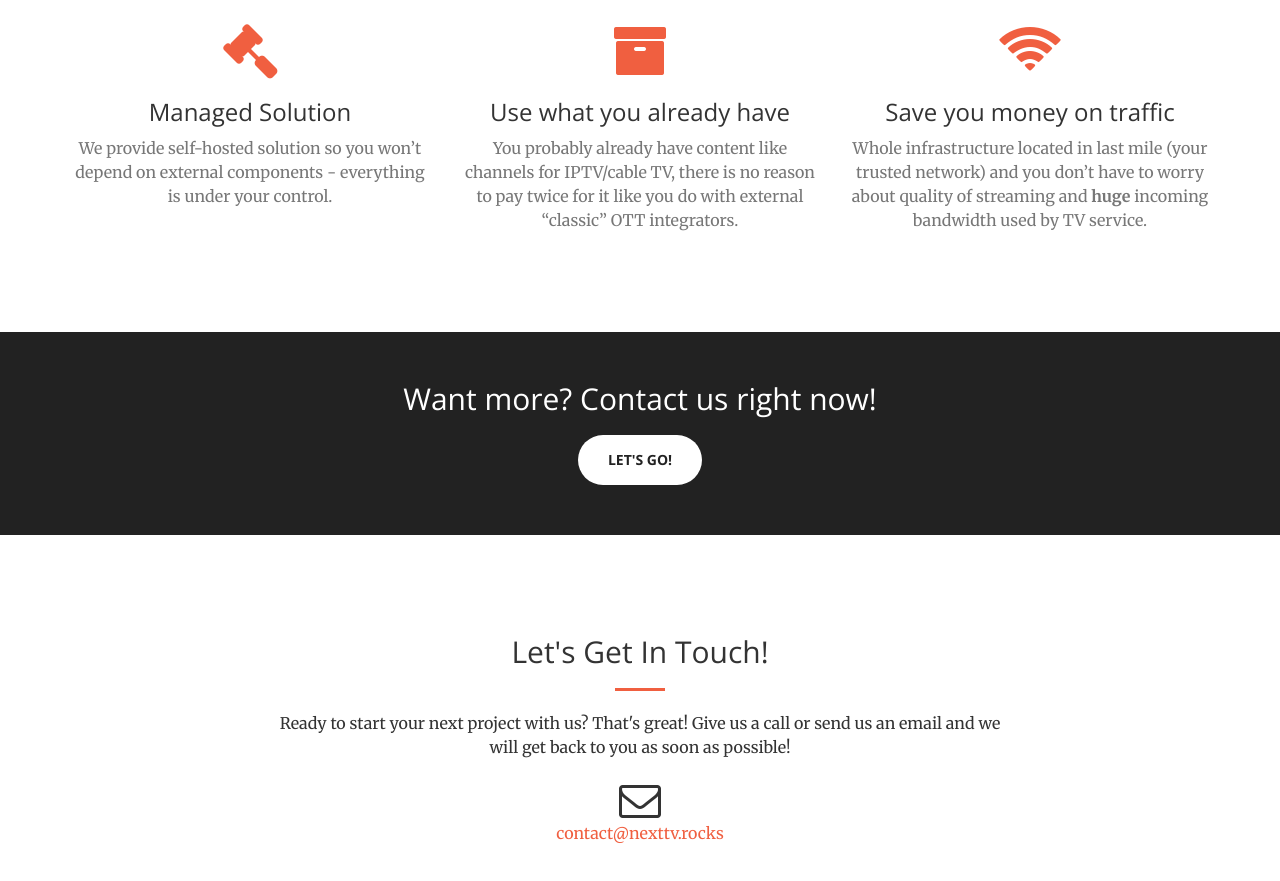
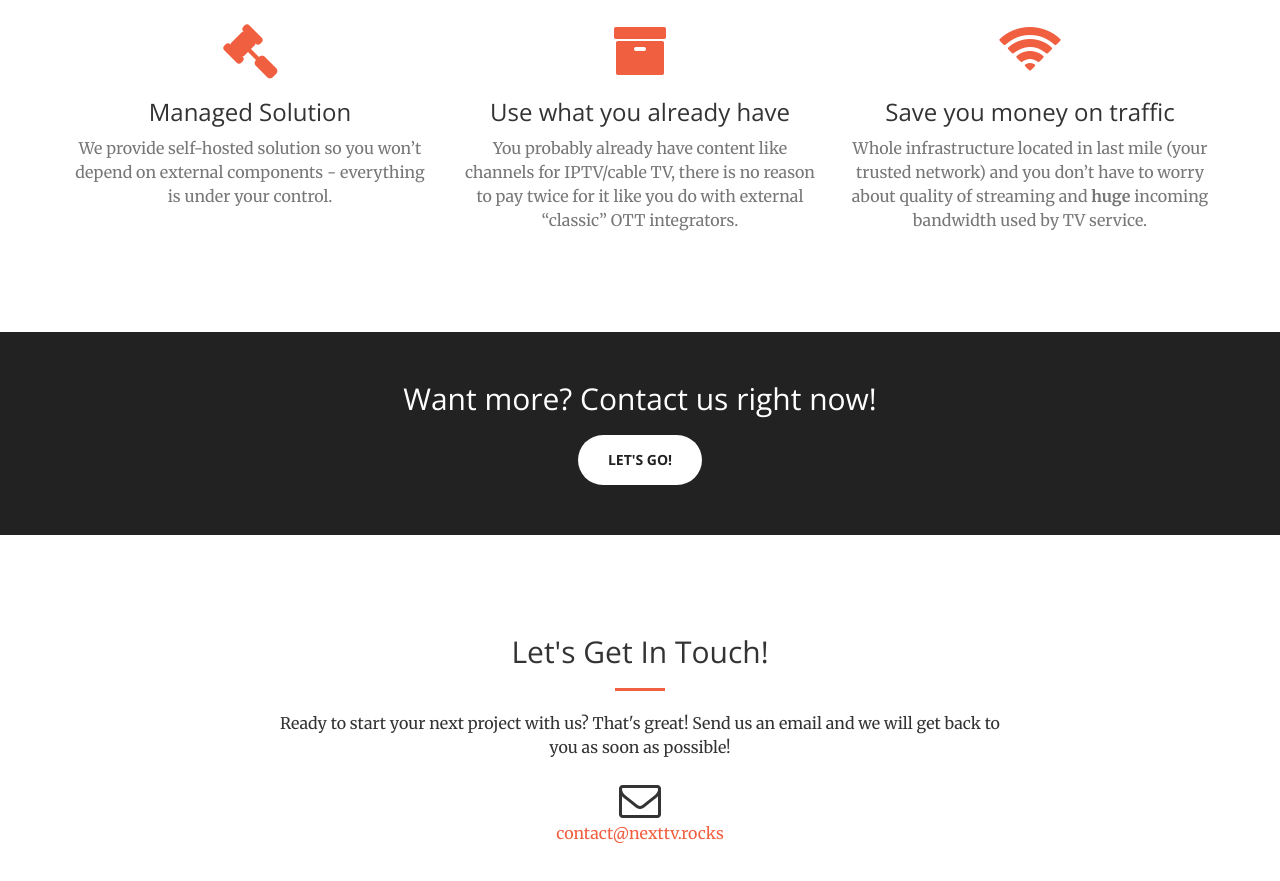
Before and after one commit to nexttv/nexttv.github.io, a plain HTML site: page index.html in a window 1280 px wide. Shown: the part 2724-3605 px from the top of the page. Drawn offline with nearby package versions, Linux system fonts and the light colour scheme.

Commit message:
remvoed 'give us a call'

```diff
--- a/index.html
+++ b/index.html
@@ -270,7 +270,7 @@
                 <div class="col-lg-8 col-lg-offset-2 text-center">
                     <h2 class="section-heading">Let's Get In Touch!</h2>
                     <hr class="primary">
-                    <p>Ready to start your next project with us? That's great! Give us a call or send us an email and we will get back to you as soon as possible!</p>
+                    <p>Ready to start your next project with us? That's great! Send us an email and we will get back to you as soon as possible!</p>
                 </div>
                 <!--
                 <div class="col-lg-4 col-lg-offset-2 text-center">
```
